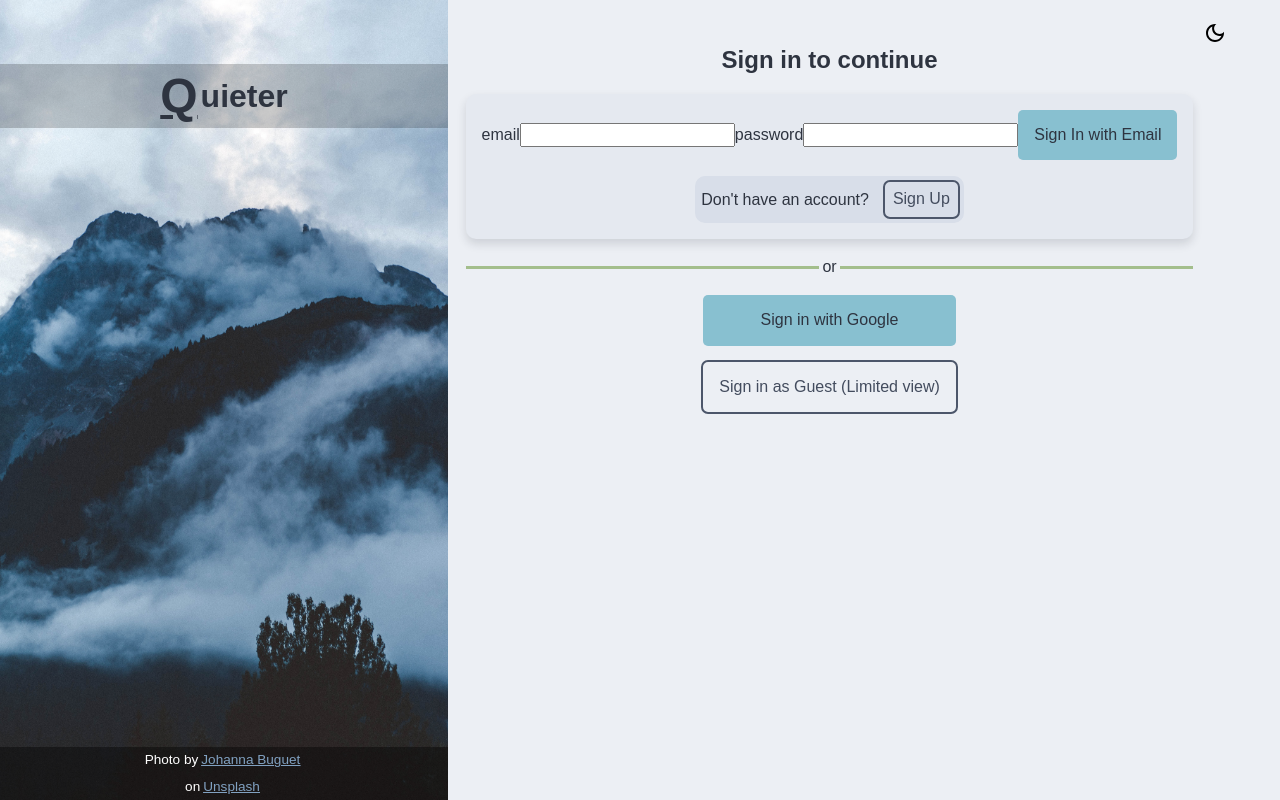
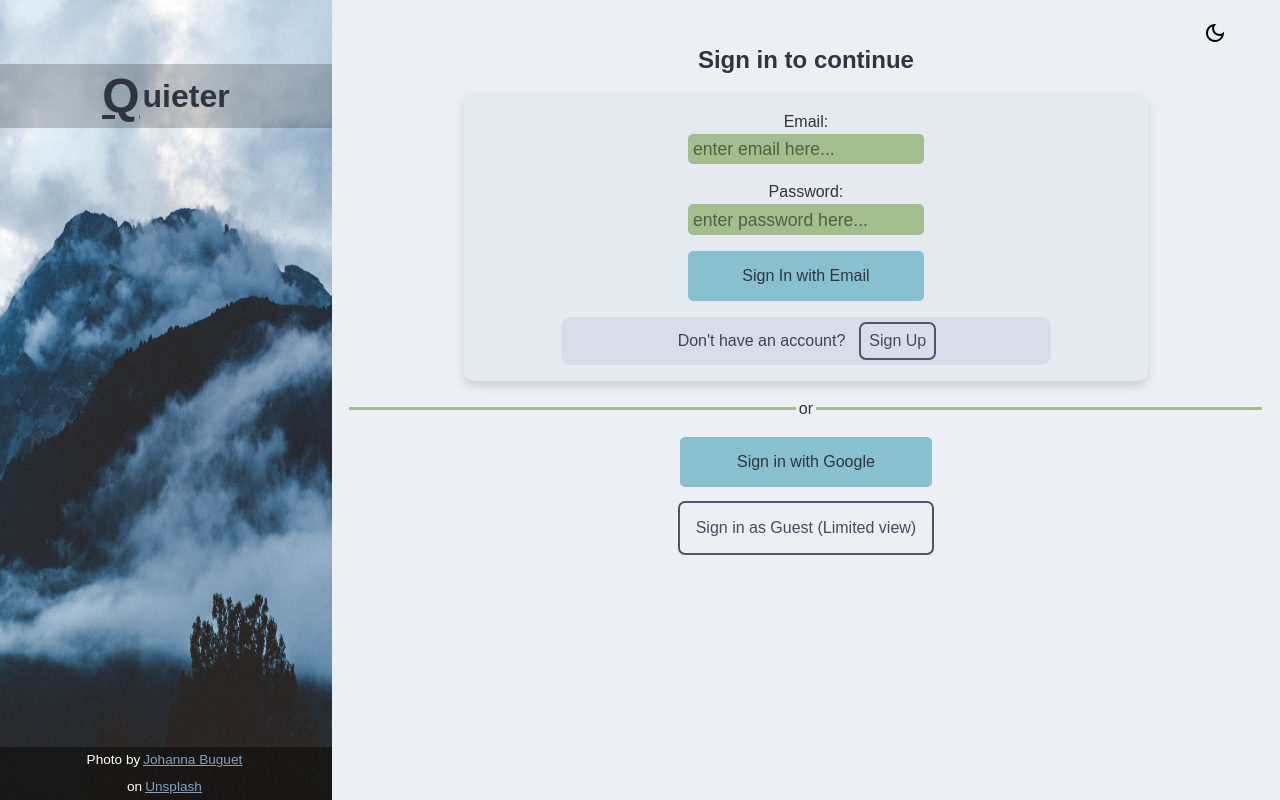
Before and after one commit to 01zulfi/quieter, a React (Create React App) app: page /sign-in in a window 1280 px wide. Built offline with nearby package versions, Linux system fonts and the light colour scheme.

Commit message:
Finish styling SignInPage.tsx

```diff
--- a/src/components/AuthComponents/EmailSignInForm.tsx
+++ b/src/components/AuthComponents/EmailSignInForm.tsx
@@ -1,6 +1,7 @@
 import React, { FC, useState } from 'react';
 import firebase from '../../utils/firebase';
 import Button from '../Button';
+import EmailFormWrapper from './EmailFormWrapper';
 
 const EmailSignInForm: FC = function EmailSignInForm() {
   const [email, setEmail] = useState('');
@@ -25,23 +26,25 @@ const EmailSignInForm: FC = function EmailSignInForm() {
   };
 
   return (
-    <section>
+    <EmailFormWrapper>
       <form onSubmit={emailFormHandler}>
         <label htmlFor="email-input">
-          email
+          Email:
           <input
             type="email"
             id="email-input"
             value={email}
             onChange={onEmailInput}
             required
+            placeholder="enter email here..."
           />
         </label>
         <label htmlFor="password-input">
-          password
+          Password:
           <input
             type="password"
             id="password-input"
+            placeholder="enter password here..."
             value={password}
             onChange={onPasswordInput}
             required
@@ -56,7 +59,7 @@ const EmailSignInForm: FC = function EmailSignInForm() {
           type="submit"
         />
       </form>
-    </section>
+    </EmailFormWrapper>
   );
 };
 
--- a/src/components/AuthComponents/EmailSignUpForm.tsx
+++ b/src/components/AuthComponents/EmailSignUpForm.tsx
@@ -1,6 +1,7 @@
 import React, { FC, useState } from 'react';
 import firebase from '../../utils/firebase';
 import Button from '../Button';
+import EmailFormWrapper from './EmailFormWrapper';
 
 const EmailSignUpForm: FC = function EmailSignUpForm() {
   const [email, setEmail] = useState('');
@@ -27,26 +28,28 @@ const EmailSignUpForm: FC = function EmailSignUpForm() {
   };
 
   return (
-    <section>
+    <EmailFormWrapper>
       <form onSubmit={emailFormHandler}>
         <label htmlFor="email-input">
-          email
+          Email:
           <input
             type="email"
             id="email-input"
+            placeholder="enter email here..."
             value={email}
             onChange={onEmailInput}
             required
           />
         </label>
         <label htmlFor="password-input">
-          password
+          Password:
           <input
             type="password"
             id="password-input"
             value={password}
             onChange={onPasswordInput}
             required
+            placeholder="enter password here..."
             minLength={6}
           />
         </label>
@@ -58,7 +61,7 @@ const EmailSignUpForm: FC = function EmailSignUpForm() {
           type="submit"
         />
       </form>
-    </section>
+    </EmailFormWrapper>
   );
 };
 
--- a/src/components/AuthComponents/SignInForm.tsx
+++ b/src/components/AuthComponents/SignInForm.tsx
@@ -47,16 +47,27 @@ const EmailFormWrapper = styled.div`
   align-items: center;
   padding: 1em;
   gap: 1em;
+  width: 100%;
+
+  @media (min-width: 680px) {
+    width: 75%;
+  }
 `;
 
 const EmailButtonsWrapper = styled.div`
   background: ${(props: any) => props.theme.base.three};
+  color: ${(props: any) => props.theme.text.two};
   display: flex;
   justify-content: center;
   align-items: center;
   gap: 1em;
   padding: 0.4em;
   border-radius: 10px;
+  width: 100%;
+
+  @media (min-width: 680px) {
+    width: 75%;
+  }
 `;
 
 const ButtonWrapper = styled.div`
@@ -98,7 +109,7 @@ const SignInForm: FC = function SignInForm() {
           </EmailButtonsWrapper>
         ) : (
           <EmailButtonsWrapper>
-            <p>ALready have an account?</p>
+            <p>Already have an account?</p>
             <Button
               textContent="Sign in here"
               clickHandler={onSignInClick}
--- a/src/components/AuthComponents/SignInPage.tsx
+++ b/src/components/AuthComponents/SignInPage.tsx
@@ -75,6 +75,7 @@ const LinkWrapper = styled.div`
 const Wrapper = styled.section`
   display: flex;
   justify-content: center;
+  width: 100%;
 `;
 
 const Icon = styled.button`
```
